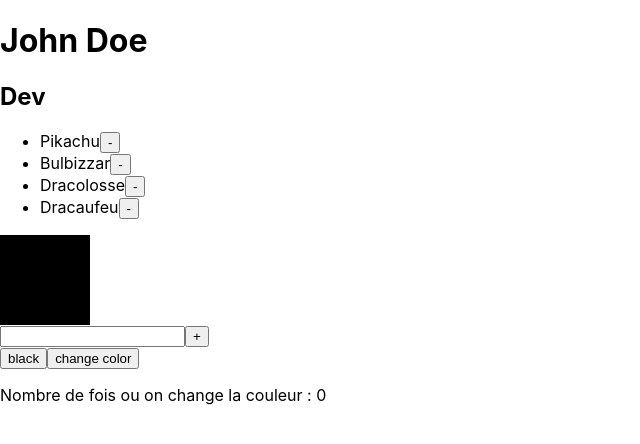
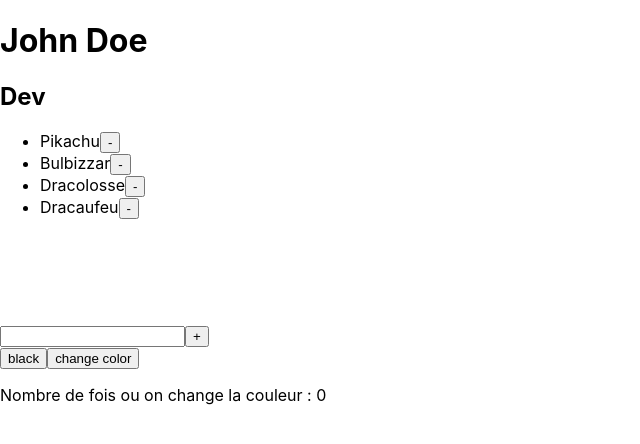
Before and after one commit to gpuberos/intro-react, a React (Create React App) app: page / in a window 1280 px wide. Shown: the top 444 px of the page, without its empty margins (0-640 px from the left). Built offline with nearby package versions, Linux system fonts and the light colour scheme.

Commit message:
add: black button

```diff
--- a/src/MonComponent.js
+++ b/src/MonComponent.js
@@ -49,10 +49,16 @@ const MonComponent = (props) => {
     const changeColor = () => {
         setBlack(false);
         setNbr(nbr + 1);
-        // console.log(divRef);
+        console.log(divRef);
         // setColor(`rgb(${Math.floor(Math.random() * 256)}, ${Math.floor(Math.random() * 256)}, ${Math.floor(Math.random() * 256)} )`);
         divRef.current.style.background = `rgb(${Math.floor(Math.random() * 256)}, ${Math.floor(Math.random() * 256)}, ${Math.floor(Math.random() * 256)})`;
     }
+
+    // if (black) {
+    //     console.log('black');
+    // }
+
+    // black && console.log('black');
 
     // Rendu du composant
     return (
@@ -69,7 +75,7 @@ const MonComponent = (props) => {
                 )}
             </ul>
 
-            <div ref={divRef} style={{ height: '90px', width: '90px', background: 'black' }}></div>
+            <div ref={divRef} style={{ height: '90px', width: '90px', background: black && 'black' }}></div>
 
             <form onSubmit={handleSubmit}>
                 <input ref={inputRef} type="text" />
```
